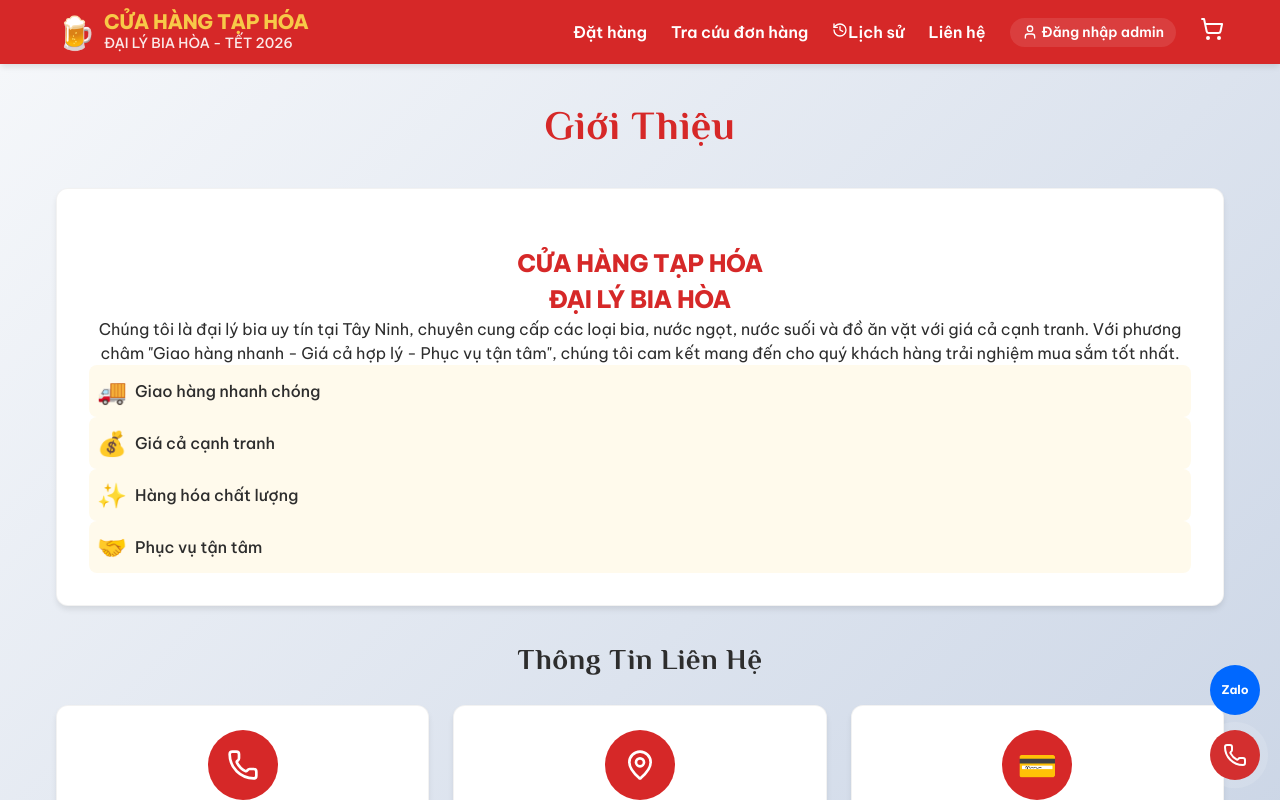
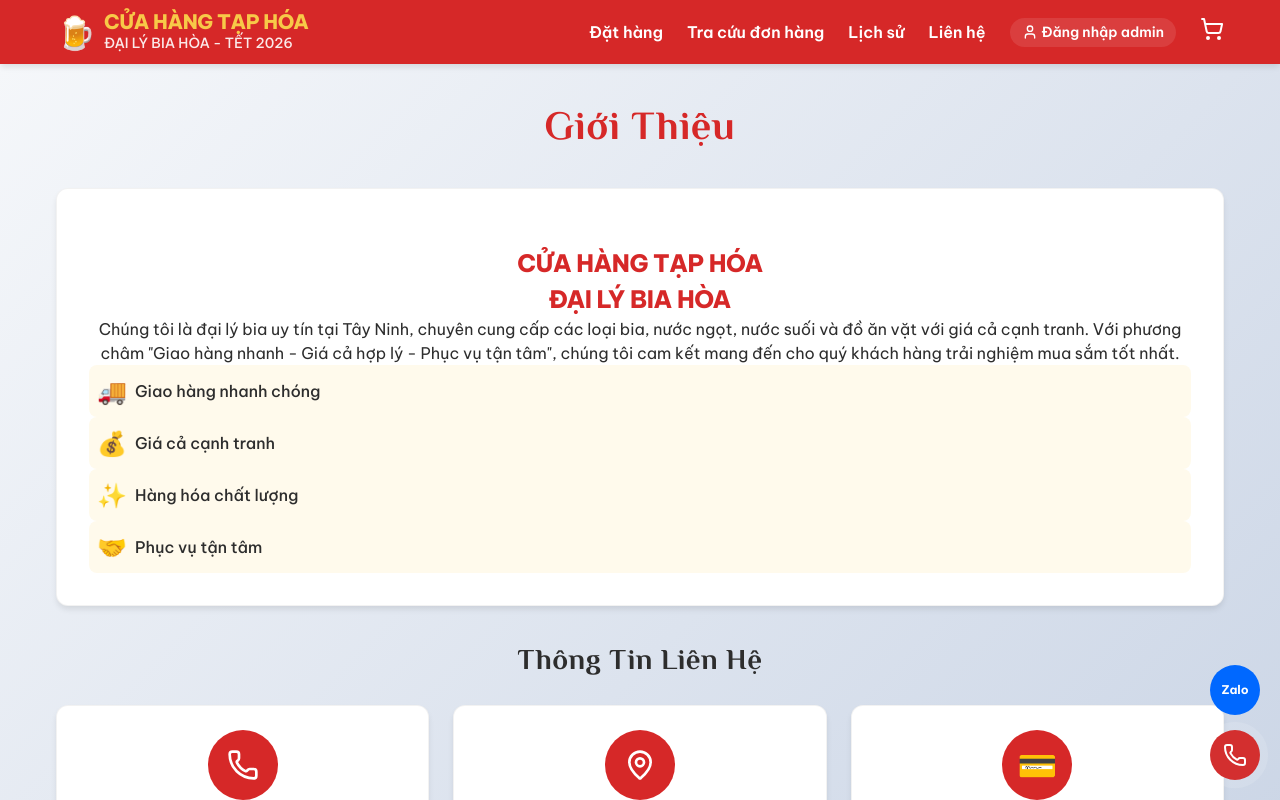
Before and after one commit to hidro2k2/vietnam-beer-delivery, a React (Vite) app: page /contact in a window 1280 px wide. Shown: the top 800 px of the page. Built offline with nearby package versions, Linux system fonts and the light colour scheme.

Commit message:
xoa icon lock

```diff
--- a/src/components/common/Header.jsx
+++ b/src/components/common/Header.jsx
@@ -38,10 +38,7 @@ const Header = () => {
                 <nav className="nav-menu desktop-menu">
                     <Link to="/" className="nav-link">Đặt hàng</Link>
                     <Link to="/track-order" className="nav-link">Tra cứu đơn hàng</Link>
-                    <Link to="/order-history" className="nav-link">
-                        <History size={16} />
-                        Lịch sử
-                    </Link>
+                    <Link to="/order-history" className="nav-link">Lịch sử</Link>
                     <Link to="/contact" className="nav-link">Liên hệ</Link>
                     <Link to="/admin" className="nav-link admin-link">
                         <User size={16} />
@@ -84,10 +81,7 @@ const Header = () => {
                     <nav className="mobile-nav">
                         <Link to="/" className="mobile-nav-link" onClick={toggleMenu}>Đặt hàng</Link>
                         <Link to="/track-order" className="mobile-nav-link" onClick={toggleMenu}>Tra cứu đơn hàng</Link>
-                        <Link to="/order-history" className="mobile-nav-link" onClick={toggleMenu}>
-                            <History size={16} style={{ marginRight: 8 }} />
-                            Lịch sử đơn hàng
-                        </Link>
+                        <Link to="/order-history" className="mobile-nav-link" onClick={toggleMenu}>Lịch sử đơn hàng</Link>
                         <Link to="/contact" className="mobile-nav-link" onClick={toggleMenu}>Liên hệ</Link>
                         <Link to="/admin" className="mobile-nav-link admin-link-mobile" onClick={toggleMenu}>
                             <User size={16} style={{ marginRight: 8 }} />
```
